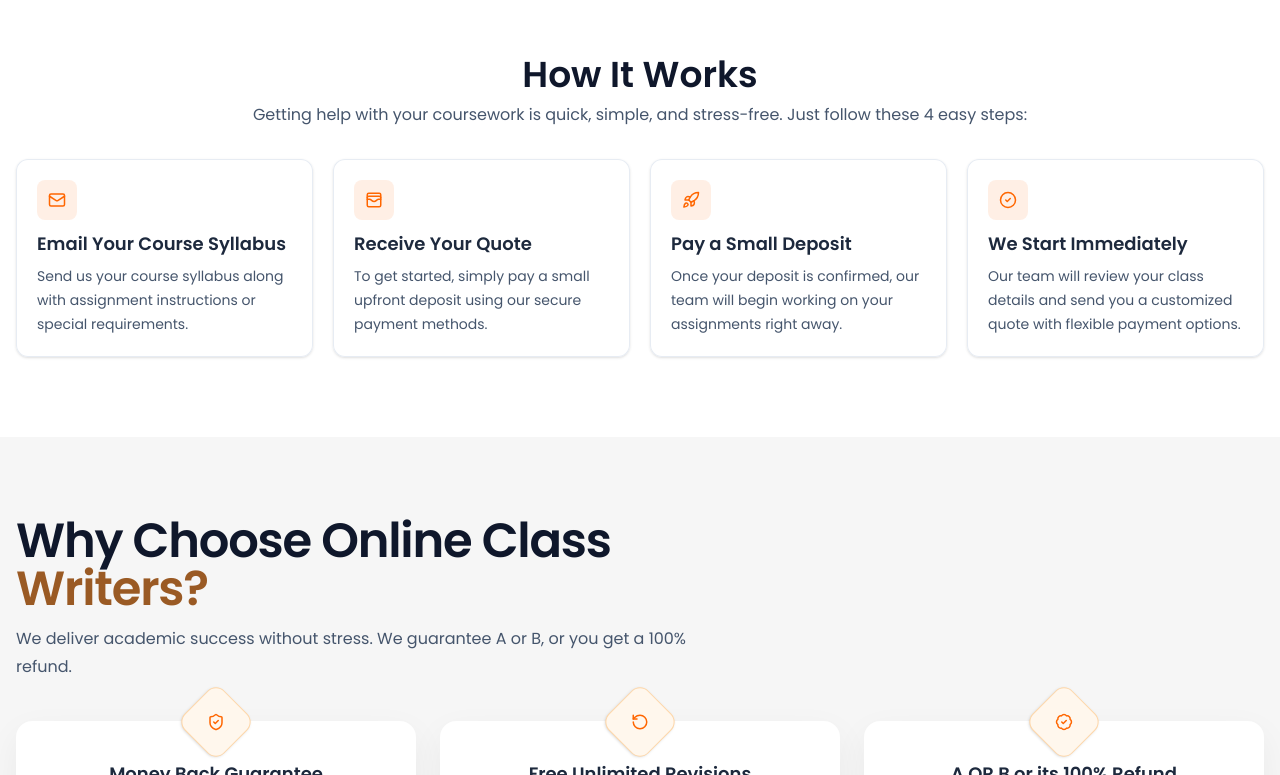
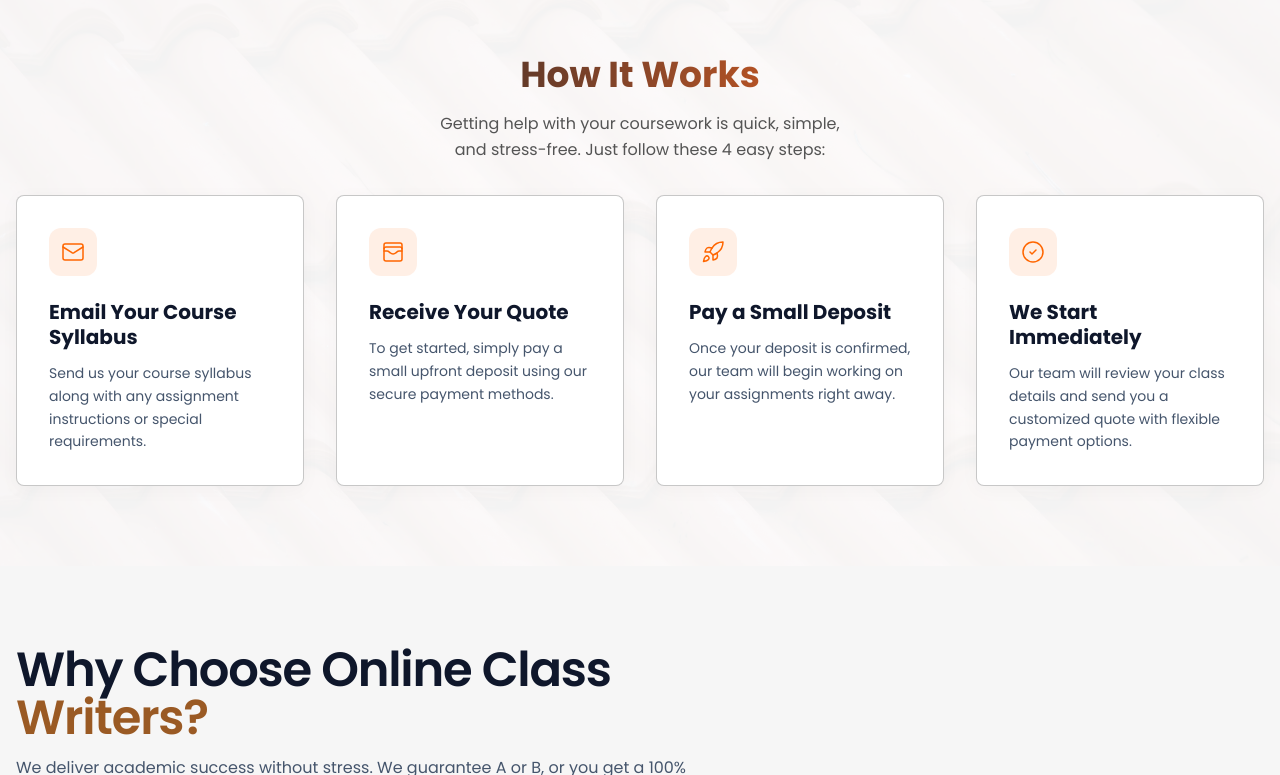
Before and after one commit to Mern-Unbeatable/alainmwadzua, a React app: page / in a window 1280 px wide. Shown: the part 1386-2161 px from the top of the page. Built offline with nearby package versions, Linux system fonts and the light colour scheme.

Commit message:
Refactor code structure for improved readability and maintainability

```diff
--- a/src/components/home/HowItWorksSection.jsx
+++ b/src/components/home/HowItWorksSection.jsx
@@ -1,11 +1,13 @@
 import React, { memo } from "react";
 import { Mail, WalletCards, Rocket, CircleCheck } from "lucide-react";
+
+const BACKGROUND_IMAGE = "/howitworks.webp";
 
 const STEPS = [
   {
     title: "Email Your Course Syllabus",
     description:
-      "Send us your course syllabus along with assignment instructions or special requirements.",
+      "Send us your course syllabus along with any assignment instructions or special requirements.",
     icon: Mail,
   },
   {
@@ -30,33 +32,37 @@ const STEPS = [
 
 const HowItWorksSection = memo(() => {
   return (
-    <section className="py-14 sm:py-16 lg:py-20 bg-white">
-      <div className="container mx-auto px-4">
-        <div className="pointer-events-none absolute inset-0 " />
+    <section
+      className="relative isolate py-14 sm:py-16 lg:py-20 bg-center bg-cover bg-no-repeat"
+      style={{ backgroundImage: `url(${BACKGROUND_IMAGE})` }}
+    >
+      <div className="absolute inset-0 -z-10 bg-[#FFFFFFF2]" />
 
-        <div className="relative z-10 text-center">
-          <h2 className="text-3xl sm:text-4xl font-semibold text-slate-900">
-            How It Works
+      <div className="relative z-10 container mx-auto px-4 ">
+        <div className="text-center max-w-2xl mx-auto">
+          <h2 className="text-3xl sm:text-4xl font-bold bg-gradient-to-r from-[#222222] to-[#FF6600] bg-clip-text text-transparent">
+            How It <span>Works</span>
           </h2>
-          <p className="mt-2 text-sm sm:text-base text-slate-600">
-            Getting help with your coursework is quick, simple, and stress-free.
-            Just follow these 4 easy steps:
+          <p className="mt-4 text-sm sm:text-base text-[#545454] leading-relaxed">
+            Getting help with your coursework is quick, simple,
+            <br className="hidden sm:block" /> and stress-free. Just follow
+            these 4 easy steps:
           </p>
         </div>
 
-        <div className="relative z-10 mt-8 grid grid-cols-1 sm:grid-cols-2 lg:grid-cols-4 gap-4 lg:gap-5">
+        <div className="mt-8 grid grid-cols-1 sm:grid-cols-2 lg:grid-cols-4 gap-6 lg:gap-8">
           {STEPS.map(({ title, description, icon: Icon }) => (
             <article
               key={title}
-              className="rounded-xl border border-slate-200/80 bg-white/95 p-4 sm:p-5 shadow-sm"
+              className="flex flex-col rounded-lg border border-[#00000038] bg-white p-6 sm:p-8 shadow-[0_4px_20px_rgba(0,0,0,0.03)]"
             >
-              <span className="inline-flex h-10 w-10 items-center justify-center rounded-lg bg-primary/10 text-primary">
-                <Icon size={18} />
+              <span className="mb-6 inline-flex h-12 w-12 items-center justify-center rounded-xl bg-primary/10 text-primary">
+                <Icon size={24} strokeWidth={1.5} />
               </span>
-              <h3 className="mt-3 text-lg font-semibold leading-6 text-slate-800">
+              <h3 className="mb-3 text-xl font-bold leading-tight text-slate-900">
                 {title}
               </h3>
-              <p className="mt-2 text-sm leading-6 text-slate-600">
+              <p className="text-sm leading-relaxed text-slate-600">
                 {description}
               </p>
             </article>
```
Also changed, not shown: public/howitworks.webp (added).
